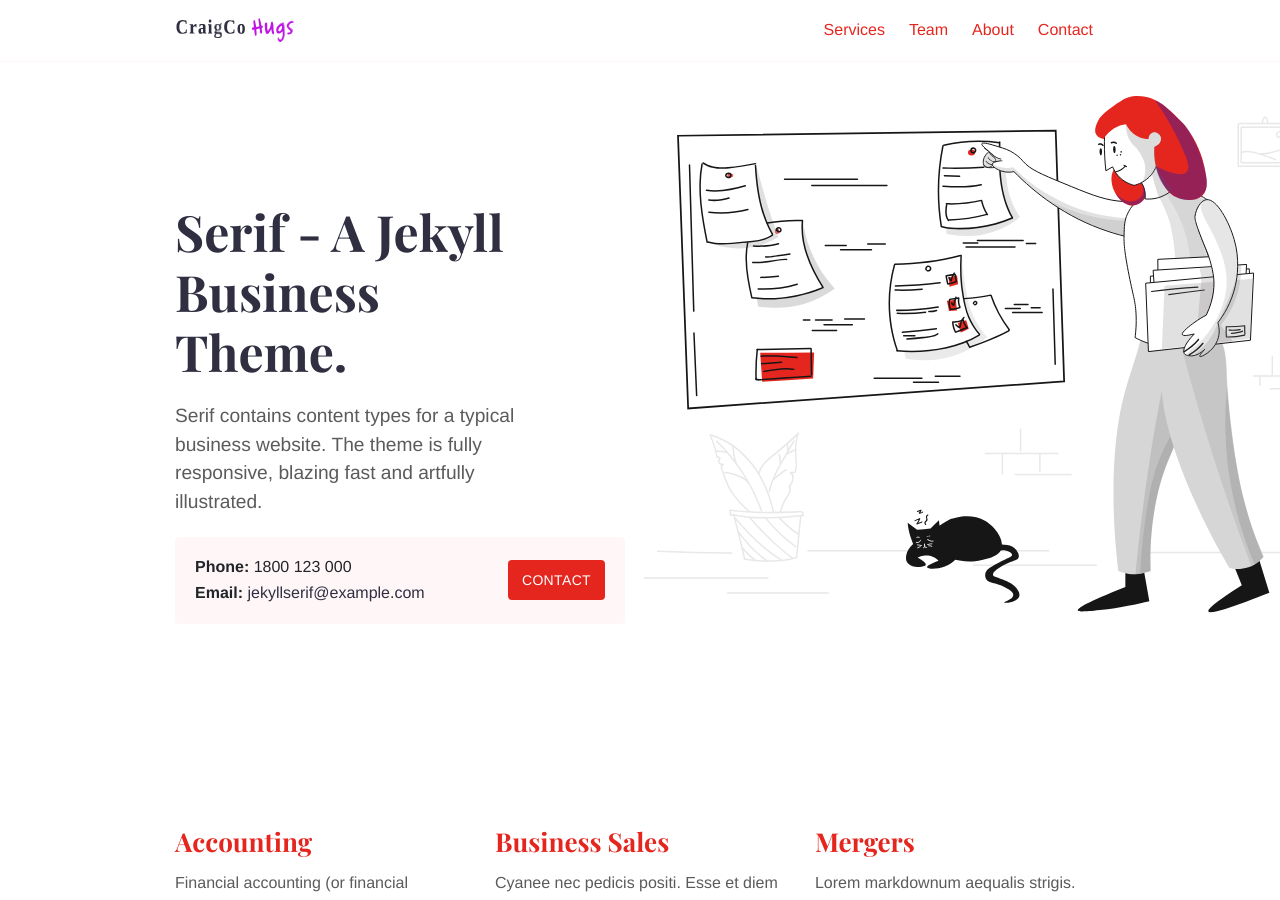
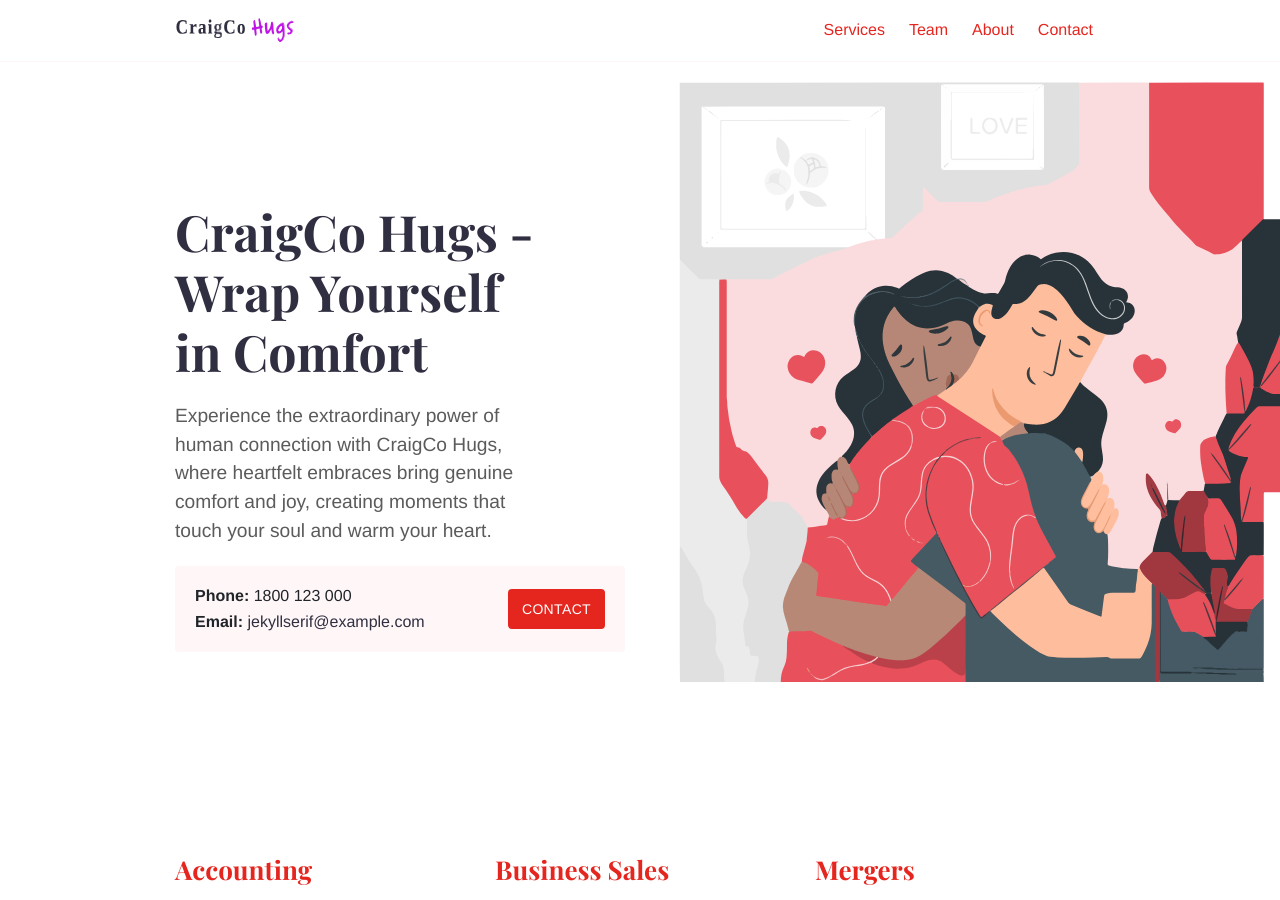
Before and after one commit to craigcohugs/craigcohugs.github.io, a Jekyll site: the page built from index.md, in a window 1280 px wide and 900 px high. Built offline with Jekyll 4.4.1, drawn with Linux system fonts in a browser that asks for light colours.

Commit message:
Images and taglines

```diff
--- a/index.md
+++ b/index.md
@@ -1,13 +1,13 @@
 ---
-title: Jekyll Serif Theme
+title: CraigCo Hugs
 layout: home
-description: Jekyll Serif contains content types for a typical business website. The theme is fully responsive, blazing fast and artfully illustrated.
-intro_image: "images/illustrations/pointing.svg"
+description: Experience the extraordinary power of human connection with CraigCo Hugs, where heartfelt embraces bring genuine comfort and joy, creating moments that touch your soul and warm your heart.
+intro_image: "images/illustrations/hugging.svg"
 intro_image_absolute: true
 intro_image_hide_on_mobile: true
 show_call_box: true
 ---
 
-# Serif - A Jekyll Business Theme.
+# CraigCo Hugs - Wrap Yourself in Comfort
 
-Serif contains content types for a typical business website. The theme is fully responsive, blazing fast and artfully illustrated.
+Experience the extraordinary power of human connection with CraigCo Hugs, where heartfelt embraces bring genuine comfort and joy, creating moments that touch your soul and warm your heart.
```
Also changed, not shown: services.md (+3 -3 lines), images/illustrations/hugging.svg (added), images/illustrations/pointing.svg (deleted), images/illustrations/reading.svg (deleted), 5 other files.
